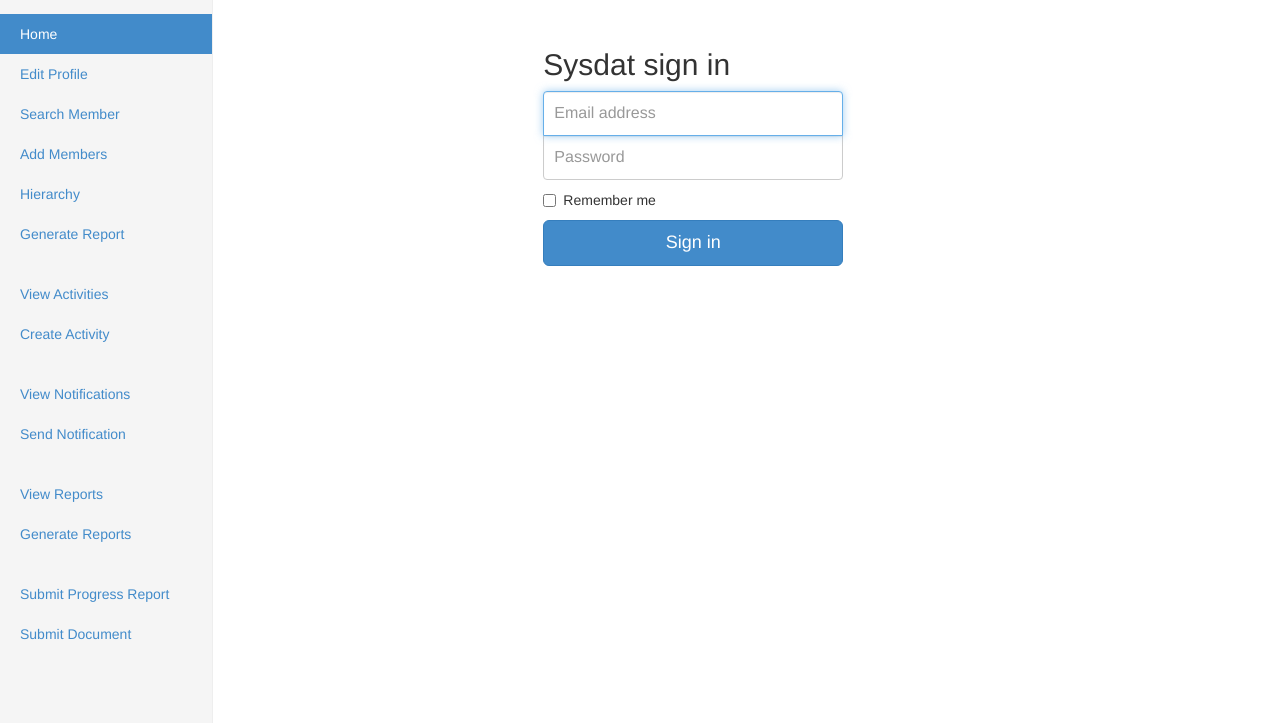
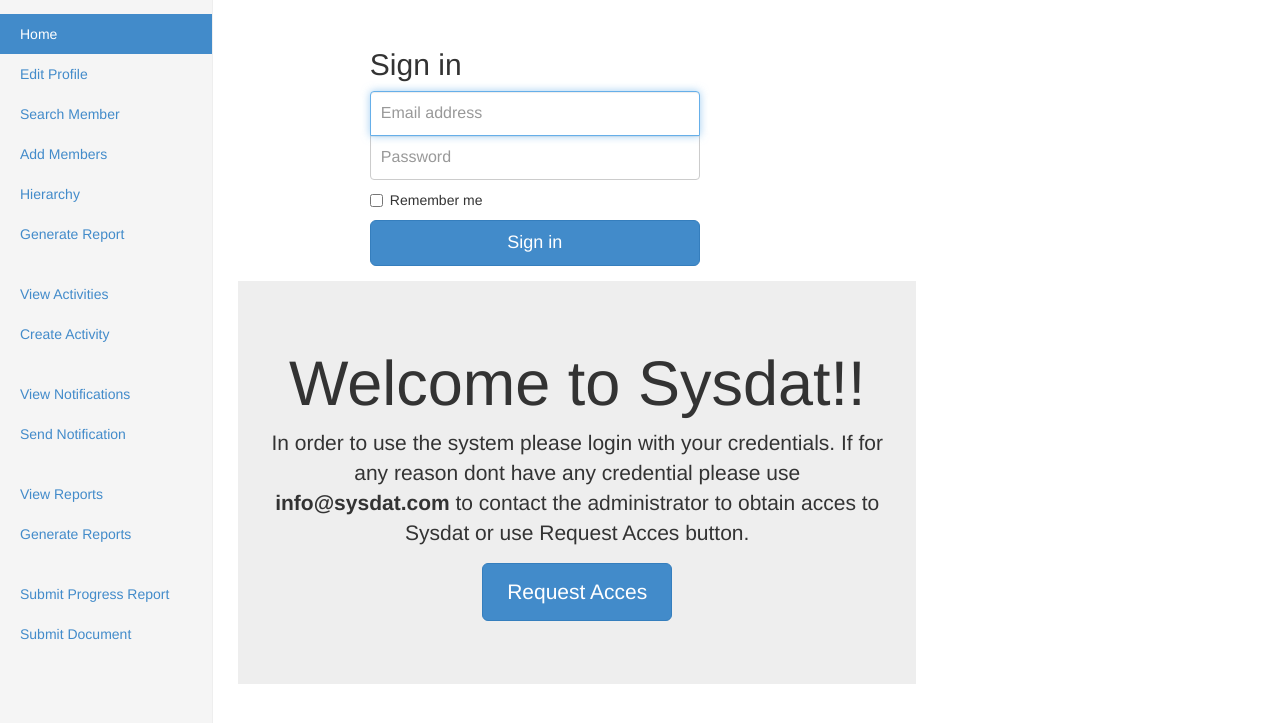
Before and after one commit to alejandromanuel/testSysdat, a plain HTML site: page app/index.html in a window 1280 px wide. Shown: the part 57-780 px from the top of the page. Drawn offline with Linux system fonts and the light colour scheme; files that its build step writes are made by us from their sources.

Commit message:
Cambios 1:53 AM 11 marzo

```diff
--- a/app/index.html
+++ b/app/index.html
@@ -127,7 +127,7 @@
 
         </div>
 
-        <div  class="col-sm-10 col-sm-offset-3 col-md-9 col-md-offset-2 main"  ng-view="">
+        <div  class="col-sm-10 col-sm-offset-3 col-md-10 col-md-offset-2 main"  ng-view="">
 
 
         </div>
--- a/app/styles/main.css
+++ b/app/styles/main.css
@@ -189,7 +189,7 @@ body {
 */
 
 .form-signin {
-  max-width: 330px;
+  max-width: 360px;
   padding: 15px;
   margin: 0 auto;
 }
--- a/app/views/login.html
+++ b/app/views/login.html
@@ -1,7 +1,7 @@
-<div class="container">
-
+<div class="row">
+	<div class="col-sm-6 col-md-7">
 		<form class="form-signin">
-		<h2 class="form-signin-heading">Sysdat sign in</h2>
+			<h2 class="form-signin-heading">Sign in</h2>
 			<label for="inputEmail" class="sr-only">Email address</label>
 			<input type="email" id="inputEmail" class="form-control" placeholder="Email address" required autofocus>
 			<label for="inputPassword" class="sr-only">Password</label>
@@ -13,6 +13,17 @@
 			</div>
 			<button class="btn btn-lg btn-primary btn-block" type="submit">Sign in</button>
 		</form>
+	</div>
 
 
-</div> <!-- /container -->
+</div>
+
+<div class="row " >
+
+	<div class="col-sm-6 col-md-8 jumbotron" >
+		<h1>Welcome to Sysdat!!</h1>
+		<p>In order to use the system please login with your credentials. If for any reason dont have any credential please use <b>info@sysdat.com</b> to contact the administrator to obtain acces to Sysdat or use Request Acces button.</p>
+		<p><a class="btn btn-primary btn-lg" href="#" role="button">Request Acces</a></p>
+	</div>
+
+</div>
```
Also changed, not shown: app/images/DGUPTech.png (added), app/images/nanito.png, app/images/phase.png. Lines whose indentation alone changed are shown as unchanged.
